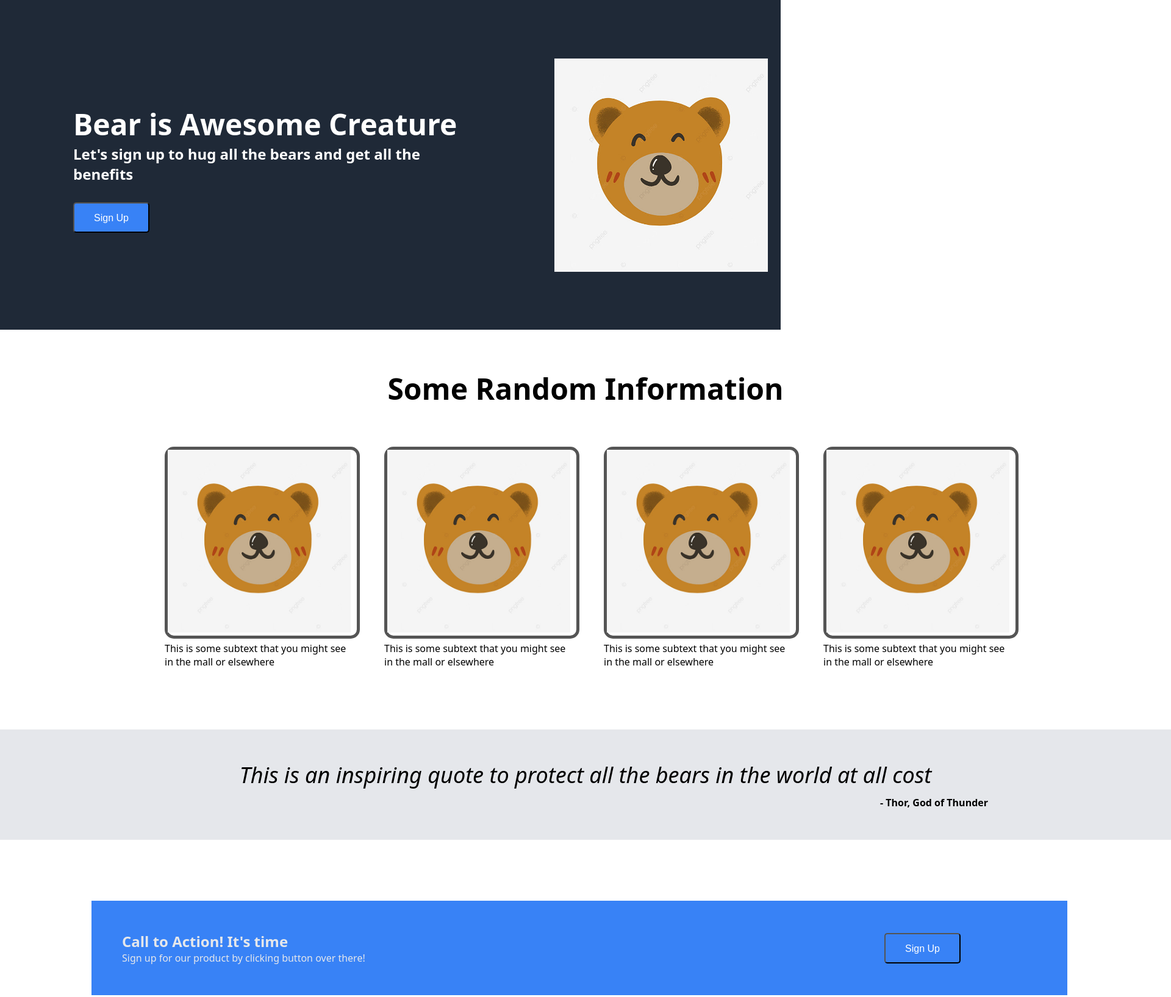
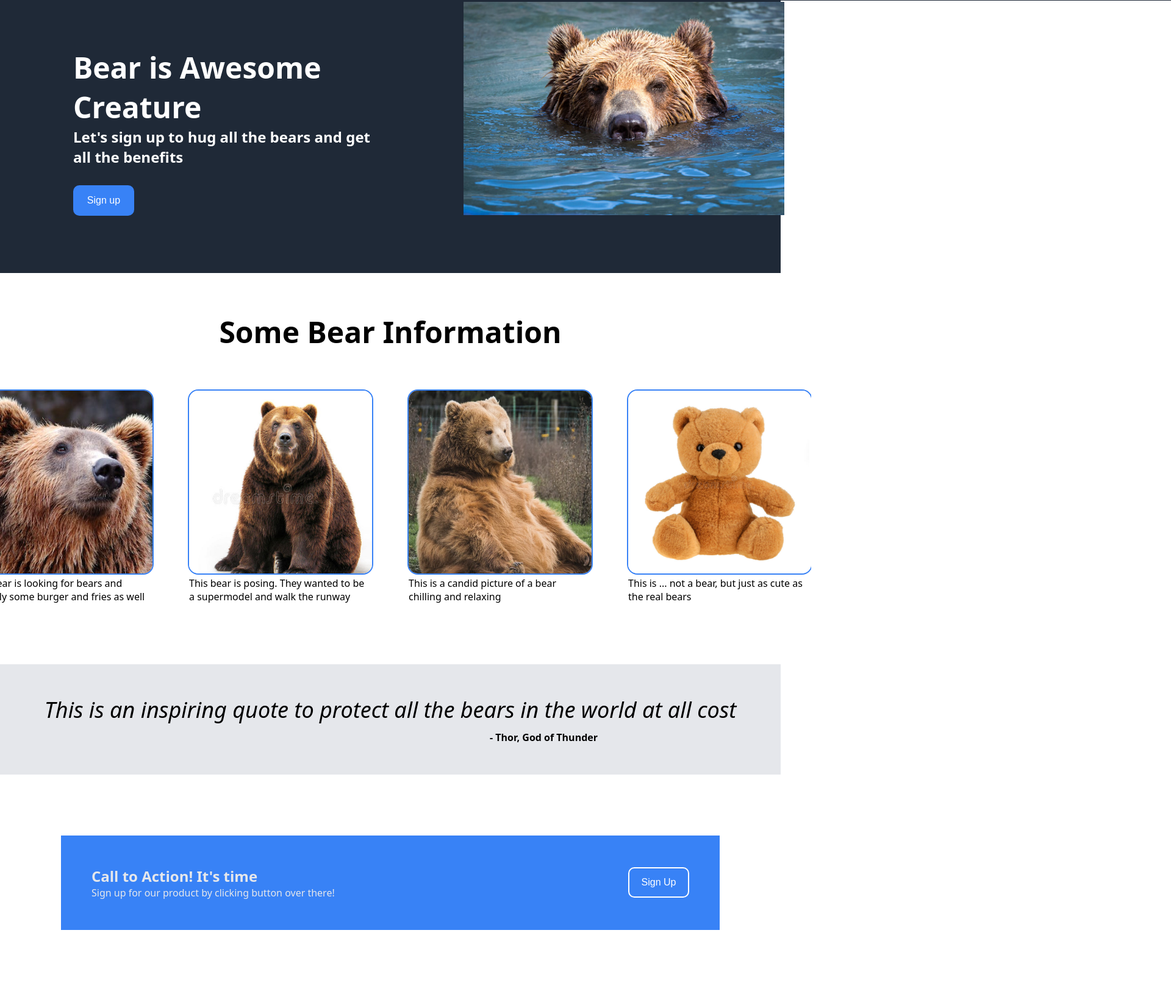
Before and after one commit to bluebluebear19/odin-project, a plain HTML site: page index.html in a window 1280 px wide. Shown: the part 92-1728 px from the top of the page at 61% size, 1920 px wide, since content can reach past the window. Drawn offline with Linux system fonts and the light colour scheme.

Commit message:
Finished the project

```diff
--- a/index.html
+++ b/index.html
@@ -5,7 +5,7 @@
     <meta charset="UTF-8">
     <meta http-equiv="X-UA-Compatible" content="IE=edge">
     <meta name="viewport" content="width=device-width, initial-scale=1.0">
-    <title>Document</title>
+    <title>BearLove Site</title>
 </head>
 <body>
     <div class="header" id="myHeader">
@@ -21,32 +21,32 @@
         <div class="title">
             <h3>Bear is Awesome Creature</h3>
             <h5>Let's sign up to hug all the bears and get all the benefits</h5>
-            <h5><button type="button">Sign Up</button> </h5>
+            <h5><button class="btn-primary" name="a">Sign up</button> </h5>
          </div>
-        <div class="imagetitle"> <img src="images/bear.png"></div>
+        <div class="imagetitle"> <img src="images/bear1.jpg"></div>
       </div>
 
 
-      <div class="container2"><h4>Some Random Information </h4>
+      <div class="container2"><h4>Some Bear Information </h4>
         <div class="title2">
             <div class="option1">
-              <div class ="image1"><img src="images/bear.png" style="width: 300px; height: auto;"></div>
-              <p>This is some subtext that you might see in the mall or elsewhere</p>
+              <div class ="image1"><img src="images/bear2.jpg" style="width: 300px; height: 300px;" class="img-class-2;"></div>
+              <p>This bear is looking for bears and possibly some burger and fries as well</p>
             </div>
 
             <div class="option1">
-              <div class ="image1"><img src="images/bear.png" style="width: 300px; height: auto;"></div>
-              <p>This is some subtext that you might see in the mall or elsewhere</p>
+              <div class ="image1"><img src="images/bear3.jpg" style="width: 300px; height: 300px;"></div>
+              <p>This bear is posing. They wanted to be a supermodel and walk the runway</p>
             </div>
 
             <div class="option1">
-              <div class ="image1"><img src="images/bear.png" style="width: 300px; height: auto;"></div>
-              <p>This is some subtext that you might see in the mall or elsewhere</p>
+              <div class ="image1"><img src="images/bear4.jpeg" style="width: 300px; height: 300px;"></div>
+              <p>This is a candid picture of a bear chilling and relaxing</p>
             </div>
 
             <div class="option1">
-              <div class ="image1"><img src="images/bear.png" style="width: 300px; height: auto;"></div>
-              <p>This is some subtext that you might see in the mall or elsewhere</p>
+              <div class ="image1"><img src="images/bear5.jpg" style="width: 300px; height: 300px;"></div>
+              <p>This is ... not a bear, but just as cute as the real bears</p>
             </div>
          </div>
       </div>
@@ -63,7 +63,7 @@
           <h9>Sign up for our product by clicking button over there!</h9>
         </div>
 
-     <button type="button2">Sign Up</button>
+          <button class="btn-secondary" name="b">Sign Up</button>
 
       </div>
 
--- a/style.css
+++ b/style.css
@@ -3,6 +3,9 @@
     background: #1f2937;
     color: #ffffff;
     display: flex;
+    position: fixed;
+    width: 1920px;
+    flex-shrink: 1;
   }
 
   .sticky {
@@ -21,6 +24,14 @@
     flex: 1;
     align-items: center;
   }
+
+  @media screen and (max-width: 1200px) {
+    /* styles for screens smaller than 600px */
+    .container {
+      height: 800px;
+    }
+  }
+
 
   .title {
     width: 1200px;
@@ -65,18 +76,6 @@ h3 {
     font-family: system-ui, -apple-system, BlinkMacSystemFont, 'Segoe UI', Roboto, Oxygen, Ubuntu, Cantarell, 'Open Sans', 'Helvetica Neue', sans-serif;
   }
 
-  button {
-    background-color: #3882f6;
-    color: white;
-    padding: 15px 32px;
-    text-align: center;
-    text-decoration: none;
-    display: inline-block;
-    font-size: 16px;
-    border-radius: 5px;
-    height: 50px;
-  }
-
   .threelinks
   {
     color: #ffffff;
@@ -104,10 +103,16 @@ h3 {
     justify-content: center;
     gap: 60px;
     margin-bottom: 100px;
+    flex: 1;
   }
 
-.container2 {
-  width: 1920px;
+@media screen and (max-width: 1000px) {
+  /* styles for screens smaller than 1000px */
+  .title2 {
+    display: flex;
+    flex-direction: column;
+    align-items: center;
+  }
 }
 
 h4 {
@@ -117,10 +122,12 @@ h4 {
 }
 
 .image1 {
-  width: 310px;
+  width: 300px;
   height: auto;
   border-radius: 15px;
-  border: 5px solid #555;
+  box-shadow: 0 0 0 2px #3882f6;
+  overflow: hidden;
+  display: flex;
 }
 
 p {
@@ -133,9 +140,9 @@ p {
 
 .container3 {
   background-color: #E5E7EB;
-  width: 1920px;
   display: flex;
   flex-direction: column;
+  flex: 1;
 }
 
 h6 {
@@ -160,10 +167,9 @@ body {
 }
 
 .container4 {
-  width: 1600px;
   background-color: #3882f6;
   margin: 100px;
-  margin-left: 150px;
+  margin-left: 100px;
   display: flex;
   align-items: center;
 }
@@ -173,7 +179,7 @@ body {
   color: #E5E7EB;
   display: flex;
   flex-direction: column;
-  width: 1200px;
+  flex: 1;
 }
 
 h8 {
@@ -185,15 +191,25 @@ h9 {
   font-size: 16px;
 }
 
-.button2 {
+.btn-primary {
   background-color: #3882f6;
   color: white;
-  padding: 15px 32px;
-  text-align: center;
-  text-decoration: none;
-  display: inline-block;
+  border: none;
+  padding: 10px;
   font-size: 16px;
-  border-radius: 5px;
+  border-radius: 10px;
   height: 50px;
-  border-color: azure;
+  width: 100px;
 }
+
+.btn-secondary {
+  background-color: #3882f6;
+  color: white;
+  border: 2px solid #ffffff;
+  border-radius: 10px;
+  padding: 10px;
+  font-size: 16px;
+  height: 50px;
+  width: 100px;
+  margin-right: 50px;
+}
```
Also changed, not shown: images/bear1.jpg (added), images/bear2.jpg (added), images/bear3.jpg (added), images/bear4.jpeg (added), images/bear5.jpg (added).
